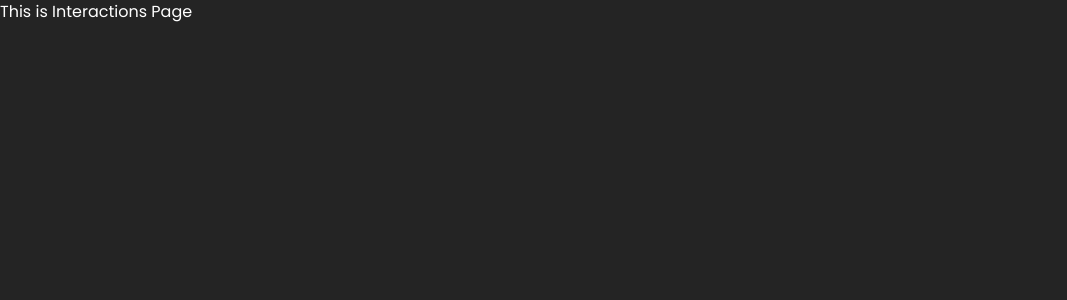
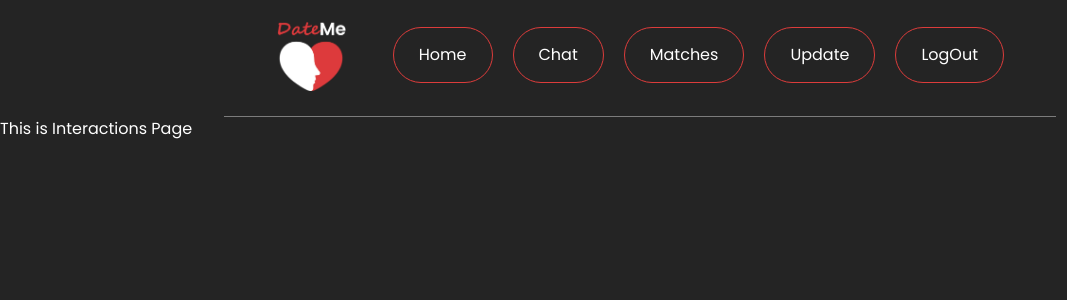
Before and after one commit to Sanzeebeyy/DateMe-Project, a React (Vite) app in the folder frontend/: page /interactions in a window 1280 px wide. Shown: the top 300 px of the page, without its empty margins (0-1067 px from the left). Built offline with nearby package versions, Linux system fonts and the light colour scheme; sample sign-in values are in the browser's storage.

Commit message:
Fully Dynamic User Update Complete

```diff
--- a/frontend/src/components/mainPageComponents/Nav.jsx
+++ b/frontend/src/components/mainPageComponents/Nav.jsx
@@ -2,15 +2,18 @@ import './Nav.css'
 import { useState } from 'react';
 import Register from '../../pages/registerPage.jsx'
 import Login from '../../pages/loginPage.jsx'
+import { useNavigate } from 'react-router';
 
 
 function Nav() {
 
+    const navigate = useNavigate()
 
     return (
         <>
         <div className="nav">
-            <img src="\1x\logo3.png" alt="logo.png" width={70} />
+            <a href="/"><img src="\1x\logo3.png" alt="logo.png" width={70}/></a>
+
             <ul className="nav-elements">
                 <li>
                     <button>
@@ -27,6 +30,13 @@ function Nav() {
                         Matches
                     </button>
                 </li>
+                <li>
+                    <button onClick={()=>{
+                        navigate('/user/update')
+                    }}>
+                        Update
+                    </button>
+                </li>
                 <li><button onClick={()=>{
                     localStorage.removeItem("token")
                     localStorage.removeItem("user")
--- a/frontend/src/pages/interactionPage.jsx
+++ b/frontend/src/pages/interactionPage.jsx
@@ -1,6 +1,10 @@
+import Nav from "../components/mainPageComponents/Nav.jsx";
 function Interactions(){
     return (
+        <>
+        <Nav></Nav>
         <div className="text-(--secondary-color)">This is Interactions Page</div>
+        </>
     )
 }
 
```
Also changed, not shown: 2 other files (tests, documents, lock files or other folders).
